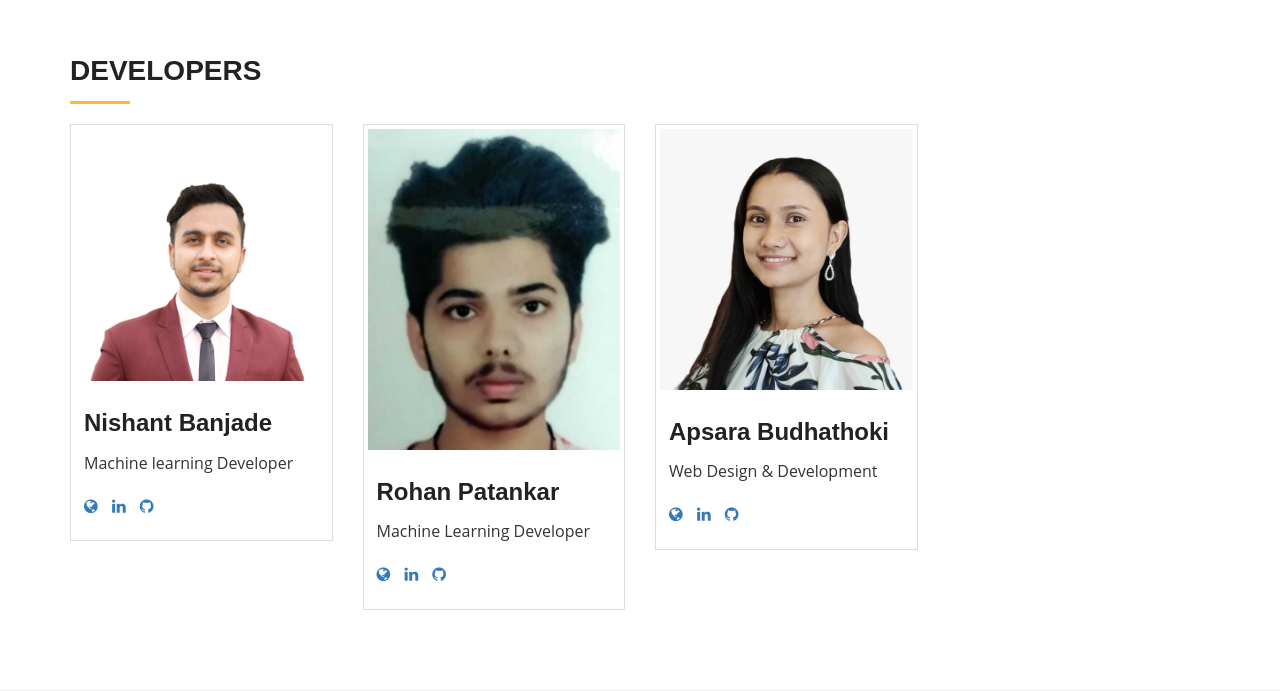
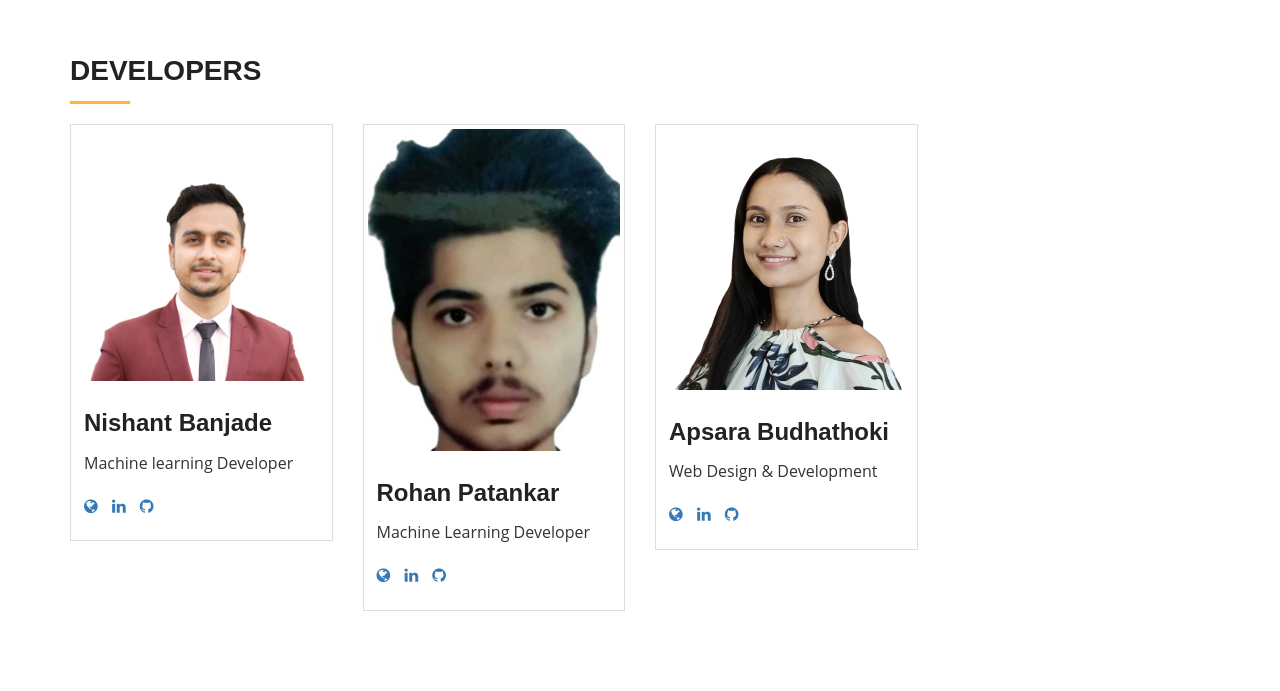
Before and after one commit to rohanpatankar926/onsite_health_diagnostics_aws_cicd, a Flask app: page / in a window 1280 px wide. Shown: the part 1778-2469 px from the top of the page. Run offline with Flask 2, Linux system fonts and the light colour scheme.

Commit message:
improve the template files

```diff
--- a/src/templates/index.html
+++ b/src/templates/index.html
@@ -223,7 +223,7 @@
         </div>
         <div class="col-md-3 col-sm-3 col-xs-6">
           <div class="thumbnail">
-            <img src="{{url_for('static',filename='img/Developerrohan.jpeg')}}" alt="rohan Patankar" class="team-img">
+            <img src="{{url_for('static',filename='img/Developerrohan.jpg')}}" alt="rohan Patankar" class="team-img">
             <div class="caption">
               <h3>Rohan Patankar</h3>
               <p>Machine Learning Developer</p>
@@ -238,7 +238,7 @@
         </div>
         <div class="col-md-3 col-sm-3 col-xs-6">
           <div class="thumbnail">
-            <img src="{{url_for('static',filename='img/Developerapsara.jpeg')}}" alt="Apsara Budhathoki"
+            <img src="{{url_for('static',filename='img/Developerapsara.png')}}" alt="Apsara Budhathoki"
               class="team-img">
             <div class="caption">
               <h3>Apsara Budhathoki</h3>
```
Also changed, not shown: src/static/img/Developerapsara.png (added), src/static/img/Developerrohan.jpeg (deleted), src/static/img/Developerrohan.jpg (added), src/static/img/Developerrohan.png (added).
